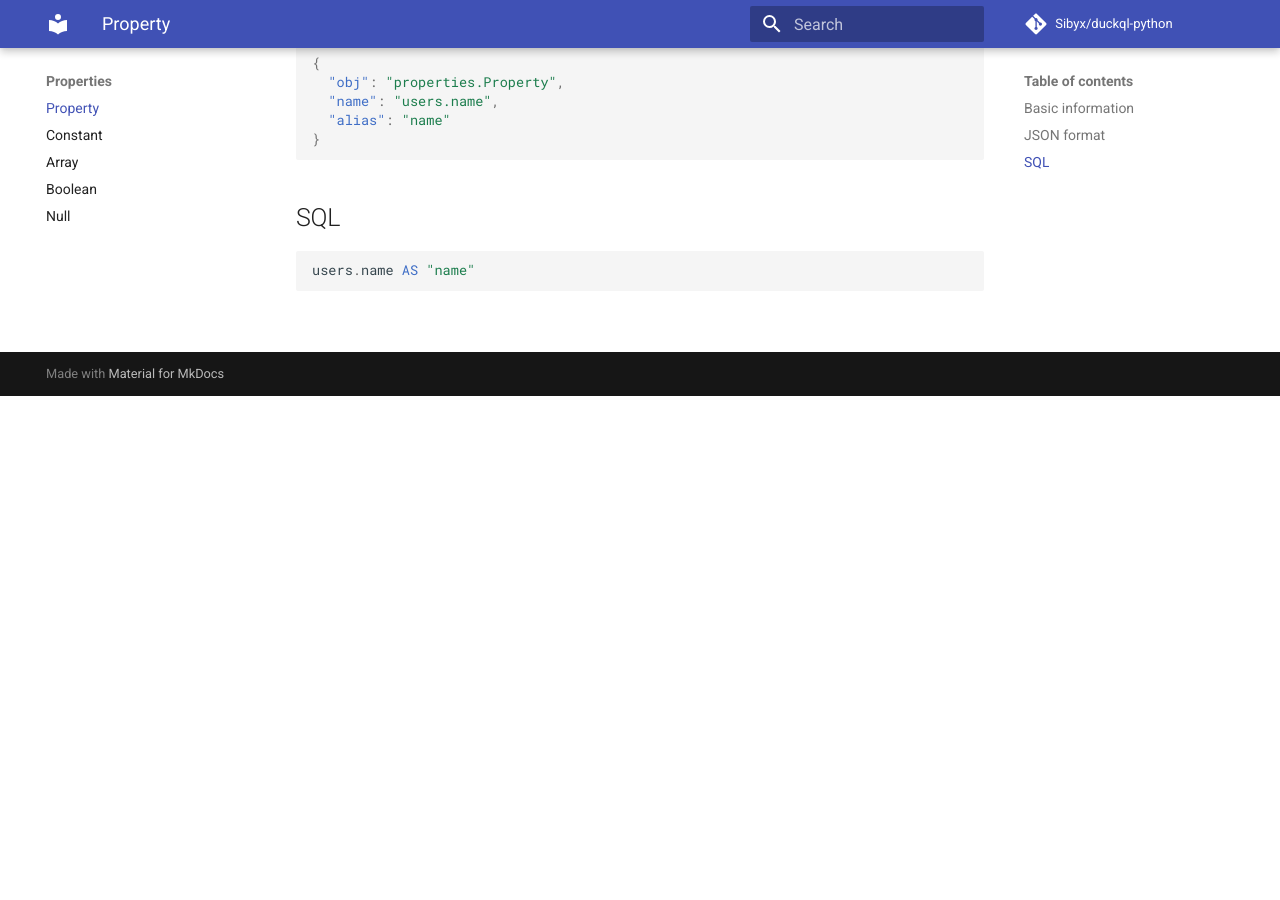
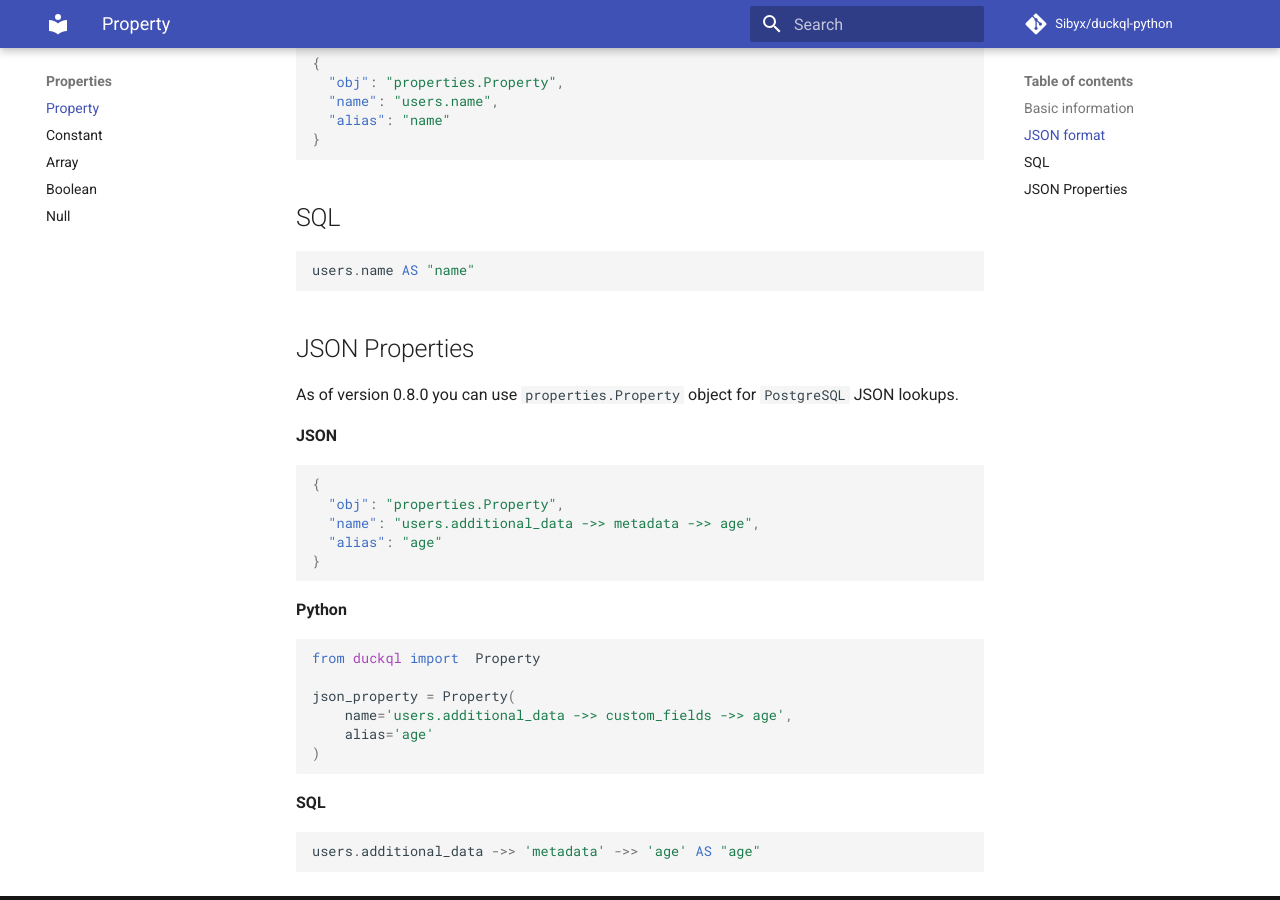
Before and after one commit to Sibyx/duckql-python, an MkDocs documentation site: the page built from docs/properties/property.md, in a window 1280 px wide and 900 px high, scrolled down 504 px. Built offline with MkDocs 1.6.1 and Material for MkDocs 9.7.7, drawn with Linux system fonts in a browser that asks for light colours; comment, search, counter and statistics services are not loaded; before the commit the page ends 900 px from its top, so only the background shows below that.

Commit message:
Nested JSON fields 🛋

````diff
--- a/docs/properties/property.md
+++ b/docs/properties/property.md
@@ -23,3 +23,34 @@
 ```sql
 users.name AS "name"
 ```
+
+## JSON Properties
+
+As of version 0.8.0 you can use `properties.Property` object for `PostgreSQL` JSON lookups.
+
+**JSON**
+
+```json
+{
+  "obj": "properties.Property",
+  "name": "users.additional_data ->> metadata ->> age",
+  "alias": "age"
+}
+```
+
+**Python**
+
+```python
+from duckql import  Property
+
+json_property = Property(
+    name='users.additional_data ->> custom_fields ->> age',
+    alias='age'
+)
+```
+
+**SQL**
+
+```sql
+users.additional_data ->> 'metadata' ->> 'age' AS "age"
+```
--- a/duckql/version.py
+++ b/duckql/version.py
@@ -1 +1 @@
-__version__ = '0.7.2'
+__version__ = '0.8.0'
--- a/setup.py
+++ b/setup.py
@@ -44,6 +44,7 @@ setup(
         'Programming Language :: Python :: 3.6',
         'Programming Language :: Python :: 3.7',
         'Programming Language :: Python :: 3.8',
+        'Programming Language :: Python :: 3.9',
         'Programming Language :: Python :: Implementation :: PyPy',
         'Intended Audience :: Developers',
         'License :: OSI Approved :: MIT License',
````
Also changed, not shown: CHANGELOG.md (+4 -0 lines), 3 other files.
